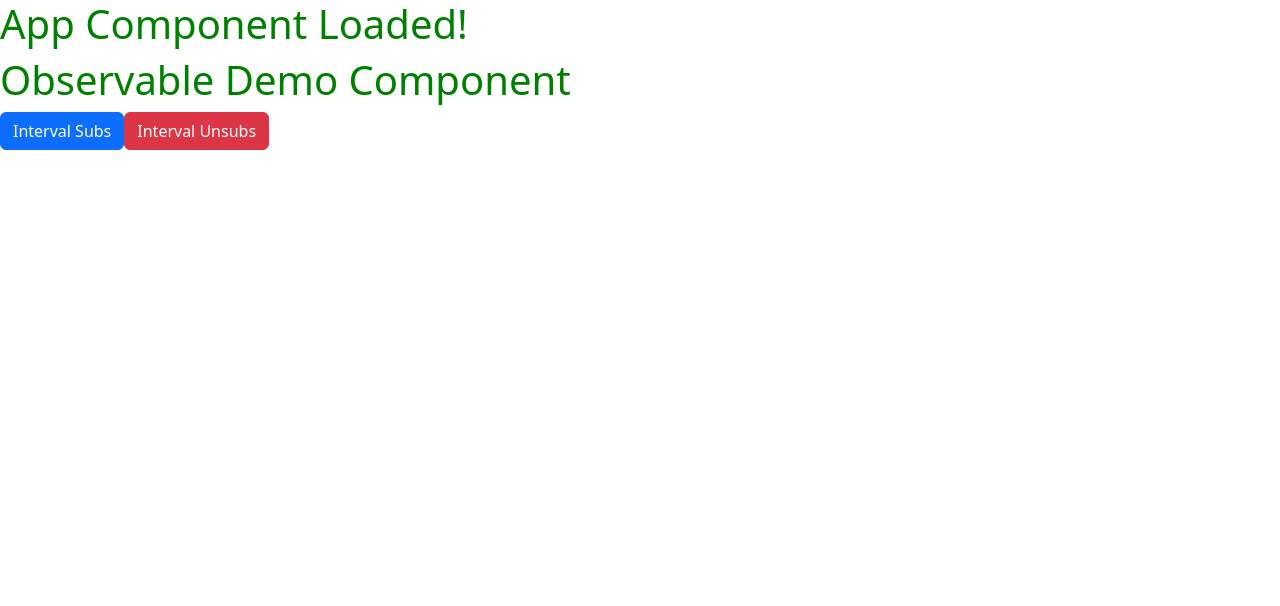
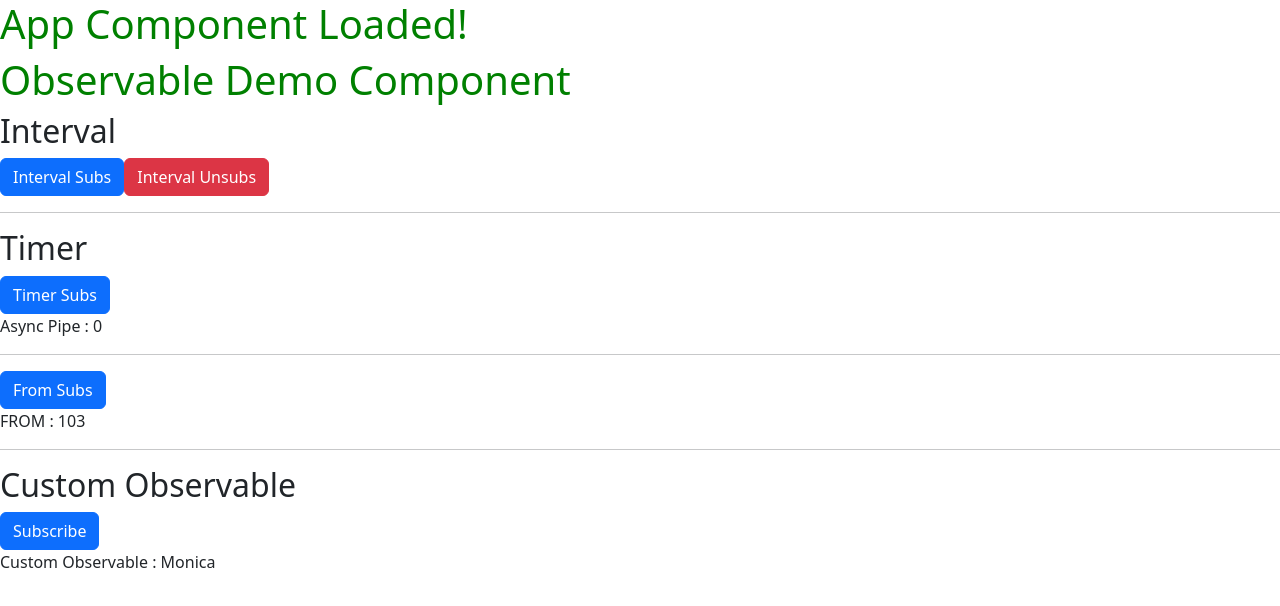
Before and after one commit to synergy2411/nov-23-syne, an Angular app in the folder first-app/: page / in a window 1280 px wide. Shown: the top 606 px of the page. Built offline with nearby package versions, Linux system fonts and the light colour scheme.

Commit message:
subjects added

```diff
--- a/first-app/src/app/components/demo/observable-demo/observable-demo.component.html
+++ b/first-app/src/app/components/demo/observable-demo/observable-demo.component.html
@@ -1,5 +1,6 @@
 <h1>Observable Demo Component</h1>
 
+<h2>Interval</h2>
 <button class="btn btn-primary" (click)="onIntervalSubscribe()">
   Interval Subs
 </button>
@@ -7,3 +8,23 @@
 <button class="btn btn-danger" (click)="onIntervalUnsubscribe()">
   Interval Unsubs
 </button>
+
+<!-- <p>Interval : {{ interval$ | async }}</p> -->
+<hr />
+
+<h2>Timer</h2>
+<button class="btn btn-primary" (click)="onTimerSubsribe()">Timer Subs</button>
+
+<p>Async Pipe : {{ timer$ | async }}</p>
+
+<hr />
+
+<button class="btn btn-primary" (click)="onFromSubs()">From Subs</button>
+
+<p>FROM : {{ from$ | async }}</p>
+
+<hr />
+
+<h2>Custom Observable</h2>
+<button class="btn btn-primary" (click)="onCustomObsSubs()">Subscribe</button>
+<p>Custom Observable : {{ obs$ | async }}</p>
--- a/first-app/src/app/components/demo/observable-demo/observable-demo.component.ts
+++ b/first-app/src/app/components/demo/observable-demo/observable-demo.component.ts
@@ -1,5 +1,19 @@
 import { Component, OnInit } from '@angular/core';
-import { Subscription, interval } from 'rxjs';
+import {
+  Subscription,
+  interval,
+  timer,
+  from,
+  Observable,
+  distinct,
+  filter,
+  map,
+  take,
+  Subject,
+  BehaviorSubject,
+  ReplaySubject,
+  AsyncSubject,
+} from 'rxjs';
 
 @Component({
   selector: 'app-observable-demo',
@@ -9,11 +23,105 @@ import { Subscription, interval } from 'rxjs';
 export class ObservableDemoComponent implements OnInit {
   interval$ = interval(1000);
 
+  timer$ = timer(2000);
+
+  from$ = from([101, 102, 103]);
+
   unSub: Subscription;
+
+  // Custom Observable
+  obs$ = new Observable((observer) => {
+    setTimeout(() => observer.next('Ross'), 1000);
+    setTimeout(() => observer.next('Rachel'), 2000);
+    setTimeout(() => observer.next('Monica'), 4000);
+    setTimeout(() => observer.next('Joey'), 5500);
+    setTimeout(() => observer.next('Joey'), 6000);
+    setTimeout(() => observer.next('Joey'), 6500);
+    // setTimeout(() => observer.error(new Error('Something bad happened')), 6000);
+
+    setTimeout(() => observer.complete(), 8000);
+  });
 
   constructor() {}
 
-  ngOnInit(): void {}
+  ngOnInit(): void {
+    // Subject
+    // let subject = new Subject();
+
+    // subject.subscribe((data) => console.log('Subs 1 :', data));
+
+    // subject.next(101);
+    // subject.next(102);
+
+    // subject.subscribe((data) => console.log('Subs 2:', data));
+
+    // subject.next(103);
+    // subject.next(104);
+
+    // BEHAVIOUR SUBJECT
+    // let subject = new BehaviorSubject(100);
+    // subject.subscribe((data) => console.log('Subs 1 :', data));
+
+    // subject.next(101);
+    // subject.next(102);
+
+    // subject.subscribe((data) => console.log('Subs 2:', data));
+
+    // subject.next(103);
+    // subject.next(104);
+
+    // REPLAY SUBJECT
+    // let subject = new ReplaySubject(2);
+    // subject.subscribe((data) => console.log('Subs 1 :', data));
+
+    // subject.next(99);
+    // subject.next(101);
+    // subject.next(102);
+
+    // subject.subscribe((data) => console.log('Subs 2:', data));
+
+    // subject.next(103);
+    // subject.next(104);
+
+    // ASYNC SUBJECT
+    let subject = new AsyncSubject();
+    subject.subscribe((data) => console.log('Subs 1 :', data));
+
+    subject.next(99);
+    subject.next(101);
+    subject.next(102);
+
+    subject.subscribe((data) => console.log('Subs 2:', data));
+
+    subject.next(103);
+    subject.next(104);
+
+    subject.complete();
+  }
+
+  onCustomObsSubs() {
+    this.obs$
+      .pipe(
+        take(3)
+        // distinct(),
+        // filter((value: string) => value.length > 4),
+        // filter((value: string) => value.includes('M')),
+        // map((value) => `${value} is BFF`)
+      )
+      .subscribe({
+        next: (data) => console.log('Data : ', data),
+        error: (err) => console.error(err),
+        complete: () => console.log('COMPLETED'),
+      });
+  }
+
+  onFromSubs() {
+    this.from$.subscribe(console.log);
+  }
+
+  onTimerSubsribe() {
+    this.timer$.subscribe((data) => console.log('Timer  : ', data));
+  }
 
   onIntervalSubscribe() {
     this.unSub = this.interval$.subscribe({
```
Also changed, not shown: 1 other file (tests, documents, lock files or other folders).
